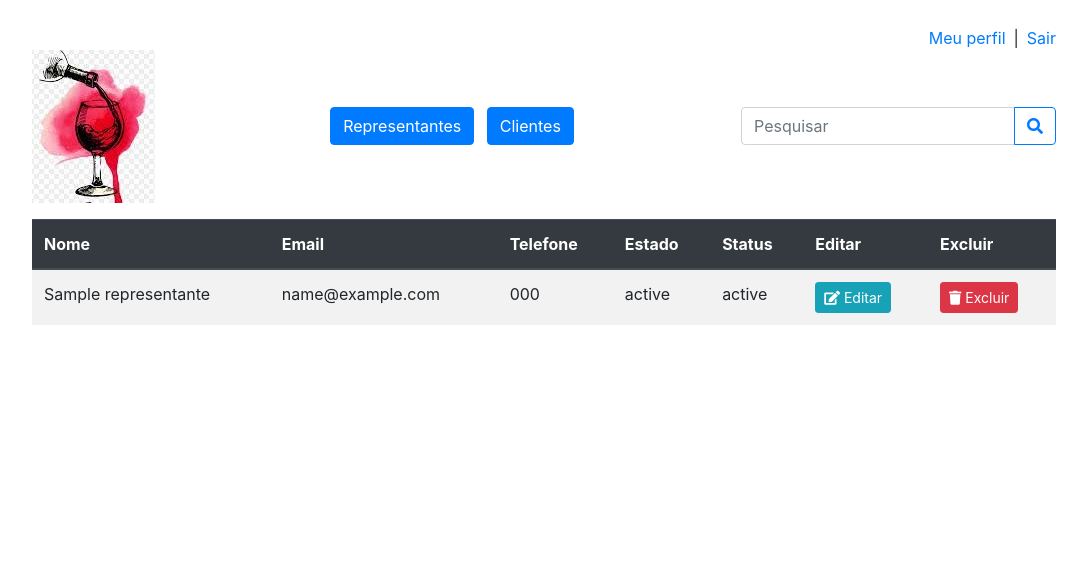
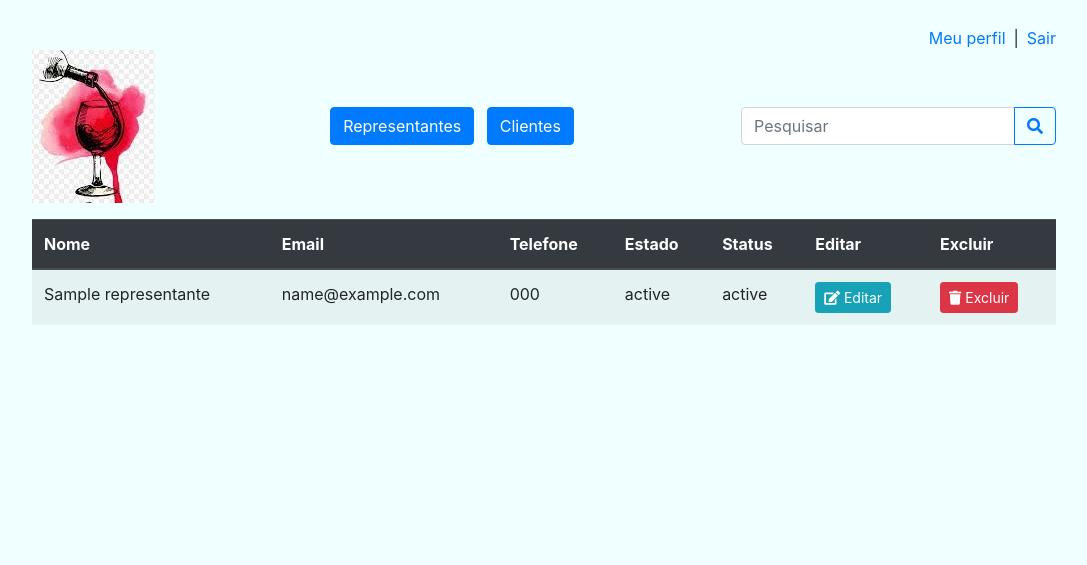
Before and after one commit to mateus-rossisantos/gerenciamentoClientes, a PHP site: page /views/home.php in a window 1280 px wide. Shown: the top 565 px of the page, without its empty margins (96-1183 px from the left). Run offline with PHP 8.4, Linux system fonts and the light colour scheme; the visitor is signed in with stand-in values (Sample User, id 1); tables that the repository leaves empty or names only in its code hold one stand-in row (values such as "Sample post").

Commit message:
Adicionado background color

```diff
--- a/assets/css/user_home.css
+++ b/assets/css/user_home.css
@@ -1,5 +1,6 @@
 body {
     margin: 2% 10% 10% 10%;
+    background-color: azure;
 }
 .user-links {
     display: flex;
```
